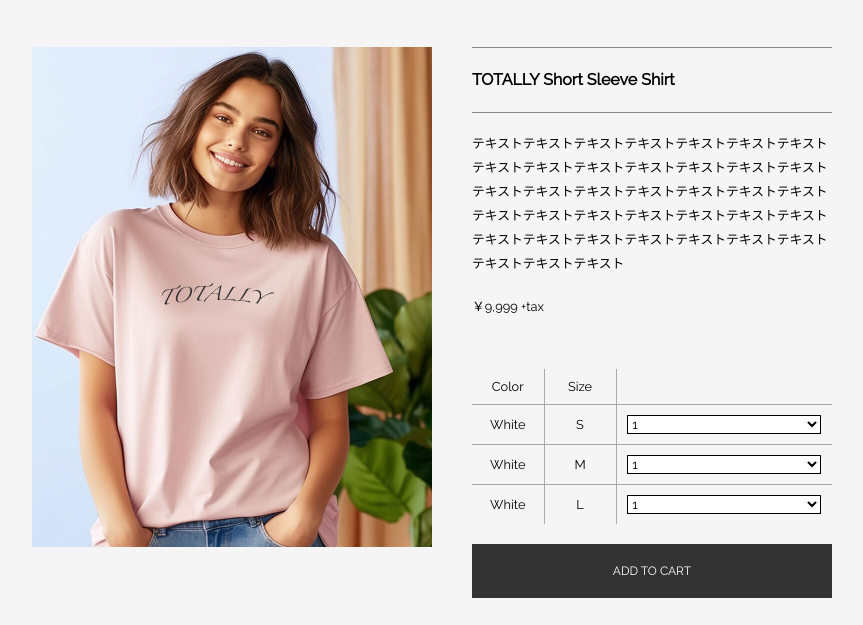
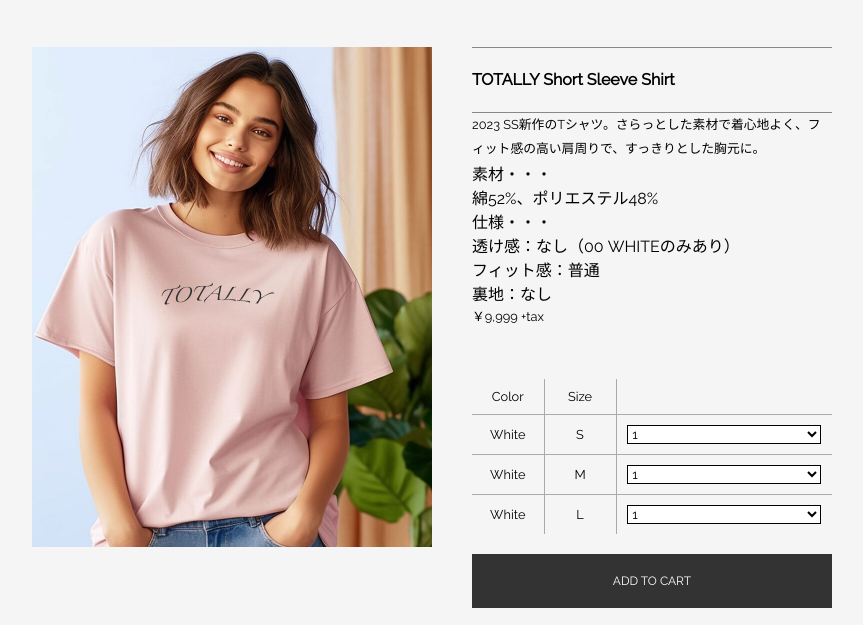
Before and after one commit to hiroyuki517/ecs, a plain HTML site: page index.html in a window 1280 px wide. Shown: the part 155-780 px from the top of the page, without its empty margins (208-1071 px from the left). Drawn offline with Linux system fonts and the light colour scheme; some packages are replaced by stand-ins of ours; files that its build step writes are made by us from their sources.

Commit message:
Update index.html

```diff
--- a/index.html
+++ b/index.html
@@ -3,14 +3,14 @@
   <head>
     <meta charset="utf-8">
     <title>TOTALLY - Abe</title>
-    <meta name="description" content="テキストテキストテキストテキストテキストテキストテキストテキスト">
+    <meta name="description" content="あなたの日々の生活に彩りを。TOTALLYです。">
     <meta name="viewport" content="width=device-width, initial-scale=1">
     <link rel="icon" href="img/favicon.ico">
     <link rel="stylesheet" href="https://unpkg.com/ress/dist/ress.min.css">
     <link rel="preconnect" href="https://fonts.googleapis.com">
     <link rel="preconnect" href="https://fonts.gstatic.com" crossorigin>
     <link href="https://fonts.googleapis.com/css2?family=Raleway&display=swap" rel="stylesheet">
-    <link rel="stylesheet" href="style.css">
+    <link rel="stylesheet" href="css/style.css">
   </head>
 
   <body>
@@ -38,13 +38,16 @@
         <div id="visual">
             <img src="./img/26760775_m.jpg" alt="">
         </div>
-
         <section>
             <article>
                 <h2>TOTALLY Short Sleeve Shirt</h2>
-                <br>
-                <p>テキストテキストテキストテキストテキストテキストテキスト テキストテキストテキストテキストテキストテキストテキスト テキストテキストテキストテキストテキストテキストテキスト テキストテキストテキストテキストテキストテキストテキスト テキストテキストテキストテキストテキストテキストテキスト テキストテキストテキスト</p>
-                <br>
+                <p class="serif">2023 SS新作のTシャツ。さらっとした素材で着心地よく、フィット感の高い肩周りで、すっきりとした胸元に。</p>
+                <dl class="serif">
+                    <dt>素材・・・</dt><dd>綿52%、ポリエステル48%</dd>
+                    <dt>仕様・・・</dt><dd>透け感：なし（00 WHITEのみあり）</dd>
+                    <dt></dt><dd>フィット感：普通</dd>
+                    <dt></dt><dd>裏地：なし</dd>
+                </dl>
                 <p>￥9,999 +tax</p>
             </article>
 
```
